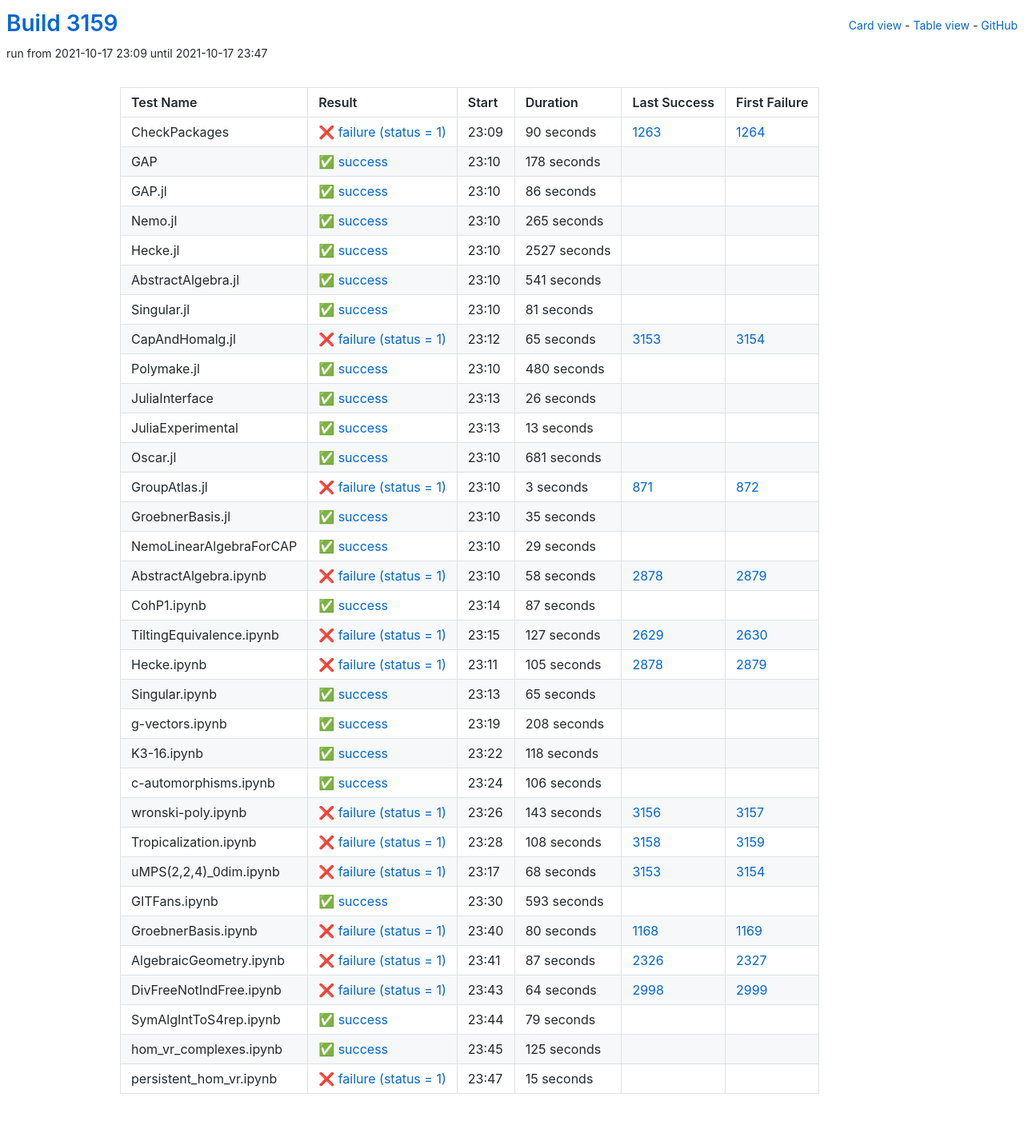
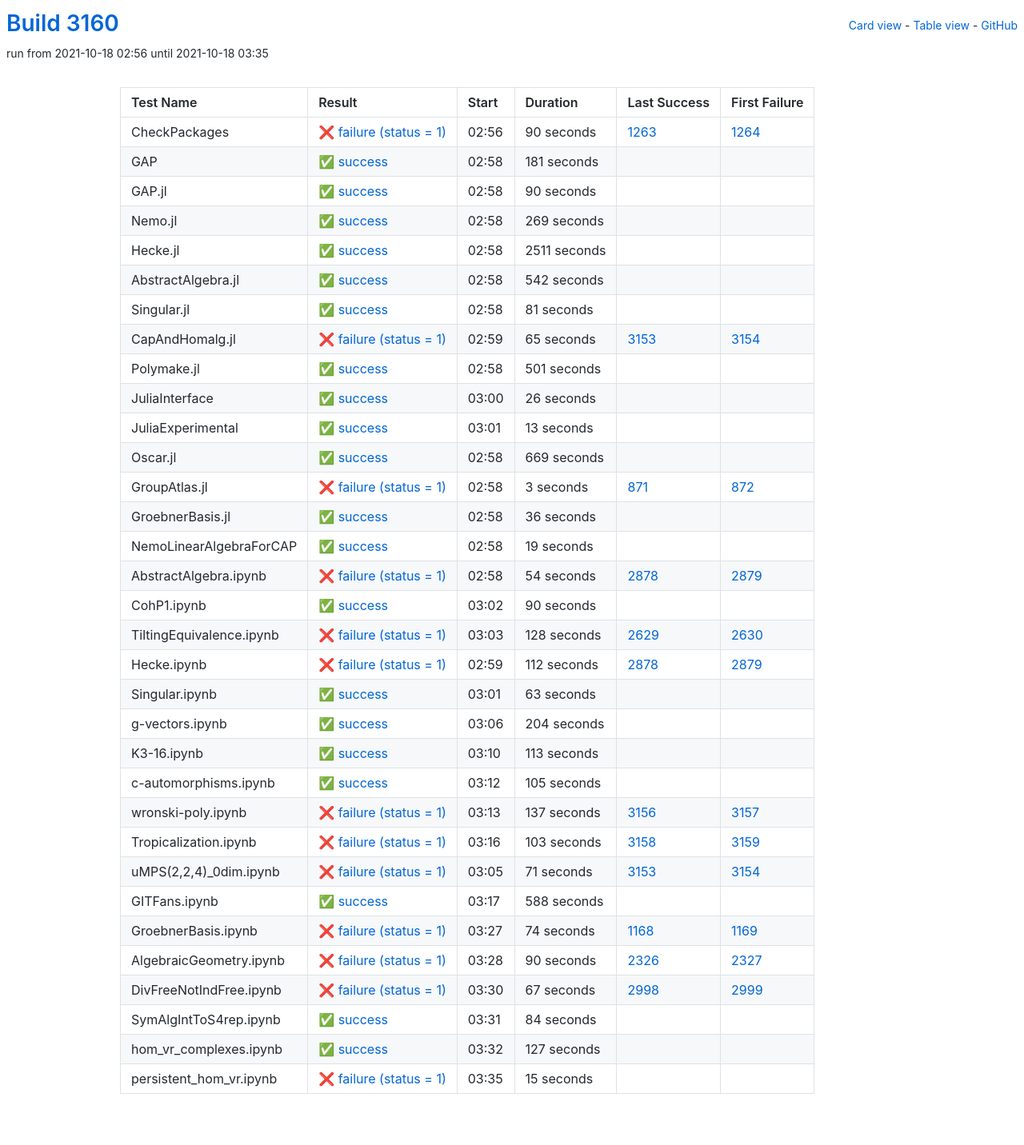
Before and after one commit to oscar-system/oscar-ci-status-stable, a Jekyll site: the page built from table.html, in a window 1280 px wide. Shown: the whole page at 80% size. Built offline with Jekyll 4.4.1, drawn with Linux system fonts in a browser that asks for light colours.

Commit message:
Build #3160

```diff
--- a/_data/ci.yml
+++ b/_data/ci.yml
@@ -1,6 +1,6 @@
 ---
-build: 3159
-build_url: https://oscarci.mathematik.uni-kl.de/job/oscar-stable/3159/
+build: 3160
+build_url: https://oscarci.mathematik.uni-kl.de/job/oscar-stable/3160/
 job: oscar-stable
 organization: oscar-system
 repo: oscar-ci-status-stable
@@ -8,8 +8,8 @@ repourl: https://github.com/oscar-system/oscar-ci-status-stable
 tests:
 - name: CheckPackages
   id: checkpackages
-  log: https://oscarci.mathematik.uni-kl.de/job/oscar-stable/3159/artifact/logs/build-3159/CheckPackages.log
-  start: 2021-10-17 23:09
+  log: https://oscarci.mathematik.uni-kl.de/job/oscar-stable/3160/artifact/logs/build-3160/CheckPackages.log
+  start: 2021-10-18 02:56
   success: false
   exitcode: 1
   status: failure
@@ -20,68 +20,68 @@ tests:
   first_failure_url: https://oscarci.mathematik.uni-kl.de/job/oscar-stable/1264/
 - name: GAP
   id: gap
-  log: https://oscarci.mathematik.uni-kl.de/job/oscar-stable/3159/artifact/logs/build-3159/GAP.log
-  start: 2021-10-17 23:10
+  log: https://oscarci.mathematik.uni-kl.de/job/oscar-stable/3160/artifact/logs/build-3160/GAP.log
+  start: 2021-10-18 02:58
   success: true
   exitcode: 0
   status: success
-  duration: 178
+  duration: 181
   last_success: false
   last_success_url:
   first_failure: false
   first_failure_url:
 - name: GAP.jl
   id: gap-jl
-  log: https://oscarci.mathematik.uni-kl.de/job/oscar-stable/3159/artifact/logs/build-3159/GAP.jl.log
-  start: 2021-10-17 23:10
+  log: https://oscarci.mathematik.uni-kl.de/job/oscar-stable/3160/artifact/logs/build-3160/GAP.jl.log
+  start: 2021-10-18 02:58
   success: true
   exitcode: 0
   status: success
-  duration: 86
+  duration: 90
   last_success: false
   last_success_url:
   first_failure: false
   first_failure_url:
 - name: Nemo.jl
   id: nemo-jl
-  log: https://oscarci.mathematik.uni-kl.de/job/oscar-stable/3159/artifact/logs/build-3159/Nemo.jl.log
-  start: 2021-10-17 23:10
+  log: https://oscarci.mathematik.uni-kl.de/job/oscar-stable/3160/artifact/logs/build-3160/Nemo.jl.log
+  start: 2021-10-18 02:58
   success: true
   exitcode: 0
   status: success
-  duration: 265
+  duration: 269
   last_success: false
   last_success_url:
   first_failure: false
   first_failure_url:
 - name: Hecke.jl
   id: hecke-jl
-  log: https://oscarci.mathematik.uni-kl.de/job/oscar-stable/3159/artifact/logs/build-3159/Hecke.jl.log
-  start: 2021-10-17 23:10
+  log: https://oscarci.mathematik.uni-kl.de/job/oscar-stable/3160/artifact/logs/build-3160/Hecke.jl.log
+  start: 2021-10-18 02:58
   success: true
   exitcode: 0
   status: success
-  duration: 2527
+  duration: 2511
   last_success: false
   last_success_url:
   first_failure: false
   first_failure_url:
 - name: AbstractAlgebra.jl
   id: abstractalgebra-jl
-  log: https://oscarci.mathematik.uni-kl.de/job/oscar-stable/3159/artifact/logs/build-3159/AbstractAlgebra.jl.log
-  start: 2021-10-17 23:10
+  log: https://oscarci.mathematik.uni-kl.de/job/oscar-stable/3160/artifact/logs/build-3160/AbstractAlgebra.jl.log
+  start: 2021-10-18 02:58
   success: true
   exitcode: 0
   status: success
-  duration: 541
+  duration: 542
   last_success: false
   last_success_url:
   first_failure: false
   first_failure_url:
 - name: Singular.jl
   id: singular-jl
-  log: https://oscarci.mathematik.uni-kl.de/job/oscar-stable/3159/artifact/logs/build-3159/Singular.jl.log
-  start: 2021-10-17 23:10
+  log: https://oscarci.mathematik.uni-kl.de/job/oscar-stable/3160/artifact/logs/build-3160/Singular.jl.log
+  start: 2021-10-18 02:58
   success: true
   exitcode: 0
   status: success
@@ -92,8 +92,8 @@ tests:
   first_failure_url:
 - name: CapAndHomalg.jl
   id: capandhomalg-jl
-  log: https://oscarci.mathematik.uni-kl.de/job/oscar-stable/3159/artifact/logs/build-3159/CapAndHomalg.jl.log
-  start: 2021-10-17 23:12
+  log: https://oscarci.mathematik.uni-kl.de/job/oscar-stable/3160/artifact/logs/build-3160/CapAndHomalg.jl.log
+  start: 2021-10-18 02:59
   success: false
   exitcode: 1
   status: failure
@@ -104,20 +104,20 @@ tests:
   first_failure_url: https://oscarci.mathematik.uni-kl.de/job/oscar-stable/3154/
 - name: Polymake.jl
   id: polymake-jl
-  log: https://oscarci.mathematik.uni-kl.de/job/oscar-stable/3159/artifact/logs/build-3159/Polymake.jl.log
-  start: 2021-10-17 23:10
+  log: https://oscarci.mathematik.uni-kl.de/job/oscar-stable/3160/artifact/logs/build-3160/Polymake.jl.log
+  start: 2021-10-18 02:58
   success: true
   exitcode: 0
   status: success
-  duration: 480
+  duration: 501
   last_success: false
   last_success_url:
   first_failure: false
   first_failure_url:
 - name: JuliaInterface
   id: juliainterface
-  log: https://oscarci.mathematik.uni-kl.de/job/oscar-stable/3159/artifact/logs/build-3159/JuliaInterface.log
-  start: 2021-10-17 23:13
+  log: https://oscarci.mathematik.uni-kl.de/job/oscar-stable/3160/artifact/logs/build-3160/JuliaInterface.log
+  start: 2021-10-18 03:00
   success: true
   exitcode: 0
   status: success
@@ -128,8 +128,8 @@ tests:
   first_failure_url:
 - name: JuliaExperimental
   id: juliaexperimental
-  log: https://oscarci.mathematik.uni-kl.de/job/oscar-stable/3159/artifact/logs/build-3159/JuliaExperimental.log
-  start: 2021-10-17 23:13
+  log: https://oscarci.mathematik.uni-kl.de/job/oscar-stable/3160/artifact/logs/build-3160/JuliaExperimental.log
+  start: 2021-10-18 03:01
   success: true
   exitcode: 0
   status: success
@@ -140,20 +140,20 @@ tests:
   first_failure_url:
 - name: Oscar.jl
   id: oscar-jl
-  log: https://oscarci.mathematik.uni-kl.de/job/oscar-stable/3159/artifact/logs/build-3159/Oscar.jl.log
-  start: 2021-10-17 23:10
+  log: https://oscarci.mathematik.uni-kl.de/job/oscar-stable/3160/artifact/logs/build-3160/Oscar.jl.log
+  start: 2021-10-18 02:58
   success: true
   exitcode: 0
   status: success
-  duration: 681
+  duration: 669
   last_success: false
   last_success_url:
   first_failure: false
   first_failure_url:
 - name: GroupAtlas.jl
   id: groupatlas-jl
-  log: https://oscarci.mathematik.uni-kl.de/job/oscar-stable/3159/artifact/logs/build-3159/GroupAtlas.jl.log
-  start: 2021-10-17 23:10
+  log: https://oscarci.mathematik.uni-kl.de/job/oscar-stable/3160/artifact/logs/build-3160/GroupAtlas.jl.log
+  start: 2021-10-18 02:58
   success: false
   exitcode: 1
   status: failure
@@ -164,236 +164,236 @@ tests:
   first_failure_url: https://oscarci.mathematik.uni-kl.de/job/oscar-stable/872/
 - name: GroebnerBasis.jl
   id: groebnerbasis-jl
-  log: https://oscarci.mathematik.uni-kl.de/job/oscar-stable/3159/artifact/logs/build-3159/GroebnerBasis.jl.log
-  start: 2021-10-17 23:10
+  log: https://oscarci.mathematik.uni-kl.de/job/oscar-stable/3160/artifact/logs/build-3160/GroebnerBasis.jl.log
+  start: 2021-10-18 02:58
   success: true
   exitcode: 0
   status: success
-  duration: 35
+  duration: 36
   last_success: false
   last_success_url:
   first_failure: false
   first_failure_url:
 - name: NemoLinearAlgebraForCAP
   id: nemolinearalgebraforcap
-  log: https://oscarci.mathematik.uni-kl.de/job/oscar-stable/3159/artifact/logs/build-3159/NemoLinearAlgebraForCAP.log
-  start: 2021-10-17 23:10
+  log: https://oscarci.mathematik.uni-kl.de/job/oscar-stable/3160/artifact/logs/build-3160/NemoLinearAlgebraForCAP.log
+  start: 2021-10-18 02:58
   success: true
   exitcode: 0
   status: success
-  duration: 29
+  duration: 19
   last_success: false
   last_success_url:
   first_failure: false
   first_failure_url:
 - name: AbstractAlgebra.ipynb
   id: abstractalgebra-ipynb
-  log: https://oscarci.mathematik.uni-kl.de/job/oscar-stable/3159/artifact/logs/build-3159/AbstractAlgebra.ipynb.log
-  start: 2021-10-17 23:10
+  log: https://oscarci.mathematik.uni-kl.de/job/oscar-stable/3160/artifact/logs/build-3160/AbstractAlgebra.ipynb.log
+  start: 2021-10-18 02:58
   success: false
   exitcode: 1
   status: failure
-  duration: 58
+  duration: 54
   last_success: 2878
   last_success_url: https://oscarci.mathematik.uni-kl.de/job/oscar-stable/2878/
   first_failure: 2879
   first_failure_url: https://oscarci.mathematik.uni-kl.de/job/oscar-stable/2879/
 - name: CohP1.ipynb
   id: cohp1-ipynb
-  log: https://oscarci.mathematik.uni-kl.de/job/oscar-stable/3159/artifact/logs/build-3159/CohP1.ipynb.log
-  start: 2021-10-17 23:14
+  log: https://oscarci.mathematik.uni-kl.de/job/oscar-stable/3160/artifact/logs/build-3160/CohP1.ipynb.log
+  start: 2021-10-18 03:02
   success: true
   exitcode: 0
   status: success
-  duration: 87
+  duration: 90
   last_success: false
   last_success_url:
   first_failure: false
   first_failure_url:
 - name: TiltingEquivalence.ipynb
   id: tiltingequivalence-ipynb
-  log: https://oscarci.mathematik.uni-kl.de/job/oscar-stable/3159/artifact/logs/build-3159/TiltingEquivalence.ipynb.log
-  start: 2021-10-17 23:15
+  log: https://oscarci.mathematik.uni-kl.de/job/oscar-stable/3160/artifact/logs/build-3160/TiltingEquivalence.ipynb.log
+  start: 2021-10-18 03:03
   success: false
   exitcode: 1
   status: failure
-  duration: 127
+  duration: 128
   last_success: 2629
   last_success_url: https://oscarci.mathematik.uni-kl.de/job/oscar-stable/2629/
   first_failure: 2630
   first_failure_url: https://oscarci.mathematik.uni-kl.de/job/oscar-stable/2630/
 - name: Hecke.ipynb
   id: hecke-ipynb
-  log: https://oscarci.mathematik.uni-kl.de/job/oscar-stable/3159/artifact/logs/build-3159/Hecke.ipynb.log
-  start: 2021-10-17 23:11
+  log: https://oscarci.mathematik.uni-kl.de/job/oscar-stable/3160/artifact/logs/build-3160/Hecke.ipynb.log
+  start: 2021-10-18 02:59
   success: false
   exitcode: 1
   status: failure
-  duration: 105
+  duration: 112
   last_success: 2878
   last_success_url: https://oscarci.mathematik.uni-kl.de/job/oscar-stable/2878/
   first_failure: 2879
   first_failure_url: https://oscarci.mathematik.uni-kl.de/job/oscar-stable/2879/
 - name: Singular.ipynb
   id: singular-ipynb
-  log: https://oscarci.mathematik.uni-kl.de/job/oscar-stable/3159/artifact/logs/build-3159/Singular.ipynb.log
-  start: 2021-10-17 23:13
+  log: https://oscarci.mathematik.uni-kl.de/job/oscar-stable/3160/artifact/logs/build-3160/Singular.ipynb.log
+  start: 2021-10-18 03:01
   success: true
   exitcode: 0
   status: success
-  duration: 65
+  duration: 63
   last_success: false
   last_success_url:
   first_failure: false
   first_failure_url:
 - name: g-vectors.ipynb
   id: g-vectors-ipynb
-  log: https://oscarci.mathematik.uni-kl.de/job/oscar-stable/3159/artifact/logs/build-3159/g-vectors.ipynb.log
-  start: 2021-10-17 23:19
+  log: https://oscarci.mathematik.uni-kl.de/job/oscar-stable/3160/artifact/logs/build-3160/g-vectors.ipynb.log
+  start: 2021-10-18 03:06
   success: true
   exitcode: 0
   status: success
-  duration: 208
+  duration: 204
   last_success: false
   last_success_url:
   first_failure: false
   first_failure_url:
 - name: K3-16.ipynb
   id: k3-16-ipynb
-  log: https://oscarci.mathematik.uni-kl.de/job/oscar-stable/3159/artifact/logs/build-3159/K3-16.ipynb.log
-  start: 2021-10-17 23:22
+  log: https://oscarci.mathematik.uni-kl.de/job/oscar-stable/3160/artifact/logs/build-3160/K3-16.ipynb.log
+  start: 2021-10-18 03:10
   success: true
   exitcode: 0
   status: success
-  duration: 118
+  duration: 113
   last_success: false
   last_success_url:
   first_failure: false
   first_failure_url:
 - name: c-automorphisms.ipynb
   id: c-automorphisms-ipynb
-  log: https://oscarci.mathematik.uni-kl.de/job/oscar-stable/3159/artifact/logs/build-3159/c-automorphisms.ipynb.log
-  start: 2021-10-17 23:24
+  log: https://oscarci.mathematik.uni-kl.de/job/oscar-stable/3160/artifact/logs/build-3160/c-automorphisms.ipynb.log
+  start: 2021-10-18 03:12
   success: true
   exitcode: 0
   status: success
-  duration: 106
+  duration: 105
   last_success: false
   last_success_url:
   first_failure: false
   first_failure_url:
 - name: wronski-poly.ipynb
   id: wronski-poly-ipynb
-  log: https://oscarci.mathematik.uni-kl.de/job/oscar-stable/3159/artifact/logs/build-3159/wronski-poly.ipynb.log
-  start: 2021-10-17 23:26
+  log: https://oscarci.mathematik.uni-kl.de/job/oscar-stable/3160/artifact/logs/build-3160/wronski-poly.ipynb.log
+  start: 2021-10-18 03:13
   success: false
   exitcode: 1
   status: failure
-  duration: 143
+  duration: 137
   last_success: 3156
   last_success_url: https://oscarci.mathematik.uni-kl.de/job/oscar-stable/3156/
   first_failure: 3157
   first_failure_url: https://oscarci.mathematik.uni-kl.de/job/oscar-stable/3157/
 - name: Tropicalization.ipynb
   id: tropicalization-ipynb
-  log: https://oscarci.mathematik.uni-kl.de/job/oscar-stable/3159/artifact/logs/build-3159/Tropicalization.ipynb.log
-  start: 2021-10-17 23:28
+  log: https://oscarci.mathematik.uni-kl.de/job/oscar-stable/3160/artifact/logs/build-3160/Tropicalization.ipynb.log
+  start: 2021-10-18 03:16
   success: false
   exitcode: 1
   status: failure
-  duration: 108
+  duration: 103
   last_success: 3158
   last_success_url: https://oscarci.mathematik.uni-kl.de/job/oscar-stable/3158/
   first_failure: 3159
   first_failure_url: https://oscarci.mathematik.uni-kl.de/job/oscar-stable/3159/
 - name: uMPS(2,2,4)_0dim.ipynb
   id: umps-2-2-4-0dim-ipynb
-  log: https://oscarci.mathematik.uni-kl.de/job/oscar-stable/3159/artifact/logs/build-3159/uMPS-2-2-4-_0dim.ipynb.log
-  start: 2021-10-17 23:17
+  log: https://oscarci.mathematik.uni-kl.de/job/oscar-stable/3160/artifact/logs/build-3160/uMPS-2-2-4-_0dim.ipynb.log
+  start: 2021-10-18 03:05
   success: false
   exitcode: 1
   status: failure
-  duration: 68
+  duration: 71
   last_success: 3153
   last_success_url: https://oscarci.mathematik.uni-kl.de/job/oscar-stable/3153/
   first_failure: 3154
   first_failure_url: https://oscarci.mathematik.uni-kl.de/job/oscar-stable/3154/
 - name: GITFans.ipynb
   id: gitfans-ipynb
-  log: https://oscarci.mathematik.uni-kl.de/job/oscar-stable/3159/artifact/logs/build-3159/GITFans.ipynb.log
-  start: 2021-10-17 23:30
+  log: https://oscarci.mathematik.uni-kl.de/job/oscar-stable/3160/artifact/logs/build-3160/GITFans.ipynb.log
+  start: 2021-10-18 03:17
   success: true
   exitcode: 0
   status: success
-  duration: 593
+  duration: 588
   last_success: false
   last_success_url:
   first_failure: false
   first_failure_url:
 - name: GroebnerBasis.ipynb
   id: groebnerbasis-ipynb
-  log: https://oscarci.mathematik.uni-kl.de/job/oscar-stable/3159/artifact/logs/build-3159/GroebnerBasis.ipynb.log
-  start: 2021-10-17 23:40
+  log: https://oscarci.mathematik.uni-kl.de/job/oscar-stable/3160/artifact/logs/build-3160/GroebnerBasis.ipynb.log
+  start: 2021-10-18 03:27
   success: false
   exitcode: 1
   status: failure
-  duration: 80
+  duration: 74
   last_success: 1168
   last_success_url: https://oscarci.mathematik.uni-kl.de/job/oscar-stable/1168/
   first_failure: 1169
   first_failure_url: https://oscarci.mathematik.uni-kl.de/job/oscar-stable/1169/
 - name: AlgebraicGeometry.ipynb
   id: algebraicgeometry-ipynb
-  log: https://oscarci.mathematik.uni-kl.de/job/oscar-stable/3159/artifact/logs/build-3159/AlgebraicGeometry.ipynb.log
-  start: 2021-10-17 23:41
+  log: https://oscarci.mathematik.uni-kl.de/job/oscar-stable/3160/artifact/logs/build-3160/AlgebraicGeometry.ipynb.log
+  start: 2021-10-18 03:28
   success: false
   exitcode: 1
   status: failure
-  duration: 87
+  duration: 90
   last_success: 2326
   last_success_url: https://oscarci.mathematik.uni-kl.de/job/oscar-stable/2326/
   first_failure: 2327
   first_failure_url: https://oscarci.mathematik.uni-kl.de/job/oscar-stable/2327/
 - name: DivFreeNotIndFree.ipynb
   id: divfreenotindfree-ipynb
-  log: https://oscarci.mathematik.uni-kl.de/job/oscar-stable/3159/artifact/logs/build-3159/DivFreeNotIndFree.ipynb.log
-  start: 2021-10-17 23:43
+  log: https://oscarci.mathematik.uni-kl.de/job/oscar-stable/3160/artifact/logs/build-3160/DivFreeNotIndFree.ipynb.log
+  start: 2021-10-18 03:30
   success: false
   exitcode: 1
   status: failure
-  duration: 64
+  duration: 67
   last_success: 2998
   last_success_url: https://oscarci.mathematik.uni-kl.de/job/oscar-stable/2998/
   first_failure: 2999
   first_failure_url: https://oscarci.mathematik.uni-kl.de/job/oscar-stable/2999/
 - name: SymAlgIntToS4rep.ipynb
   id: symalginttos4rep-ipynb
-  log: https://oscarci.mathematik.uni-kl.de/job/oscar-stable/3159/artifact/logs/build-3159/SymAlgIntToS4rep.ipynb.log
-  start: 2021-10-17 23:44
+  log: https://oscarci.mathematik.uni-kl.de/job/oscar-stable/3160/artifact/logs/build-3160/SymAlgIntToS4rep.ipynb.log
+  start: 2021-10-18 03:31
   success: true
   exitcode: 0
   status: success
-  duration: 79
+  duration: 84
   last_success: false
   last_success_url:
   first_failure: false
   first_failure_url:
 - name: hom_vr_complexes.ipynb
   id: hom-vr-complexes-ipynb
-  log: https://oscarci.mathematik.uni-kl.de/job/oscar-stable/3159/artifact/logs/build-3159/hom_vr_complexes.ipynb.log
-  start: 2021-10-17 23:45
+  log: https://oscarci.mathematik.uni-kl.de/job/oscar-stable/3160/artifact/logs/build-3160/hom_vr_complexes.ipynb.log
+  start: 2021-10-18 03:32
   success: true
   exitcode: 0
   status: success
-  duration: 125
+  duration: 127
   last_success: false
   last_success_url:
   first_failure: false
   first_failure_url:
 - name: persistent_hom_vr.ipynb
   id: persistent-hom-vr-ipynb
-  log: https://oscarci.mathematik.uni-kl.de/job/oscar-stable/3159/artifact/logs/build-3159/persistent_hom_vr.ipynb.log
-  start: 2021-10-17 23:47
+  log: https://oscarci.mathematik.uni-kl.de/job/oscar-stable/3160/artifact/logs/build-3160/persistent_hom_vr.ipynb.log
+  start: 2021-10-18 03:35
   success: false
   exitcode: 1
   status: failure
```
Also changed, not shown: README.md.
